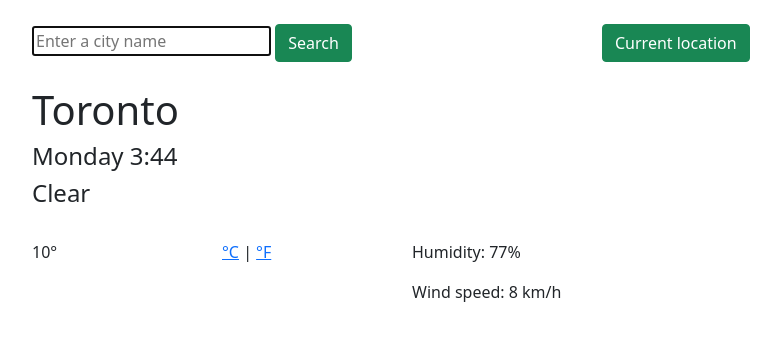
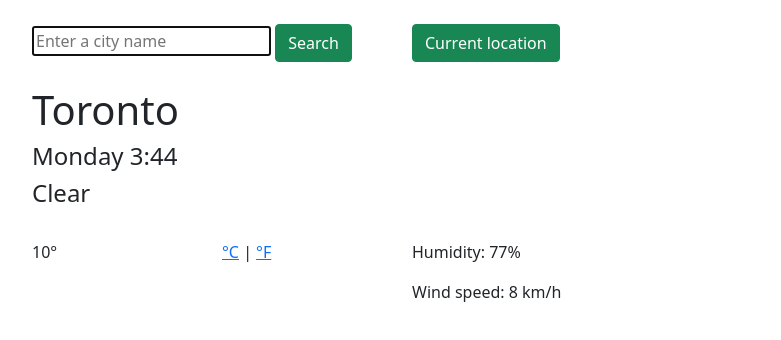
Before and after one commit to vbereg/my-weather-app, a website built with Parcel: page index.html in a window 1280 px wide. Shown: the whole page, without its empty margins (50-831 px from the left). Built offline with nearby package versions, Linux system fonts and the light colour scheme.

Commit message:
table style update

```diff
--- a/index.html
+++ b/index.html
@@ -22,7 +22,7 @@
     <div class="container">
       <br />
       <div class="row">
-        <div class="col-6">
+        <div class="col-4">
           <form id="search-form">
             <input
             class="form_style"
```
